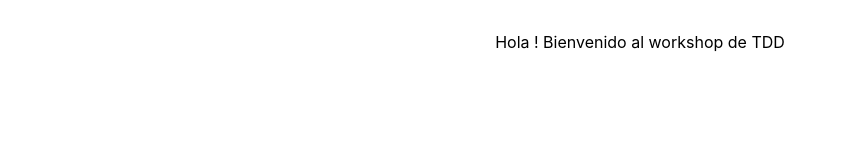
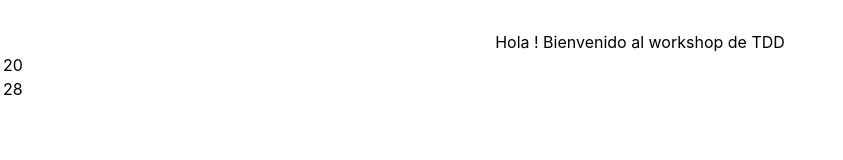
Before and after one commit to mateotomalinoml/tdd-workshop-quickstart, a React (Create React App) app: page / in a window 1280 px wide. Shown: the top 160 px of the page, without its empty margins (0-843 px from the left). Built offline with nearby package versions, Linux system fonts and the light colour scheme.

Commit message:
code step-1.2

```diff
--- a/src/App.js
+++ b/src/App.js
@@ -4,7 +4,9 @@ function App() {
   return (
     <div style={{ textAlign: "center", marginTop: "2em" }}>
       Hola ! Bienvenido al workshop de TDD
-     <DatePicker weeks={[[], []]} />
+     <DatePicker weeks={[[{ day: 20, month: 2, year: 2018 }], [
+        { day: 28, month: 2, year: 2018 }
+      ]]} />
     </div>
   );
 }
--- a/src/components/datepicker/DatePicker.js
+++ b/src/components/datepicker/DatePicker.js
@@ -5,9 +5,9 @@ const DatePicker = (props) => {
   return (
     <table>
       <tbody>
-        {
-          weeks.map(() => <tr className="date-picker__week"></tr>)
-        }
+        {weeks.map((week) => <tr className="date-picker__week">
+          {week.map(({ day, month, year }) => <td id={`date-${day}-${month}-${year}`}>{day}</td>)}
+        </tr>)}
       </tbody>
     </table>
   );
```
Also changed, not shown: 1 other file (tests, documents, lock files or other folders).
